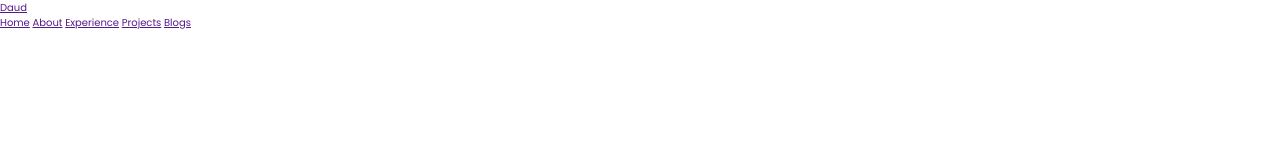
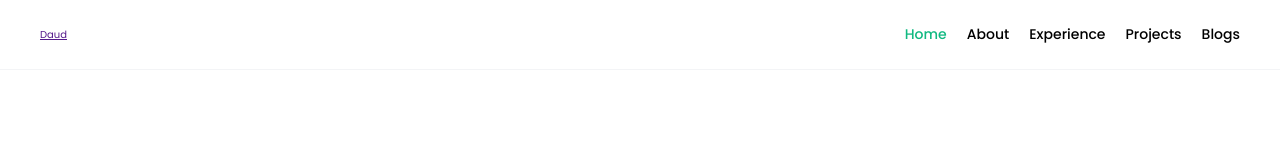
Before and after one commit to Daud94/sass-portfolio, a website: page index.html in a window 1280 px wide. Drawn offline with Linux system fonts and the light colour scheme.

Commit message:
style links

```diff
--- a/app.scss
+++ b/app.scss
@@ -1,3 +1,6 @@
 // import base modules
 @use "scss/base/reset";
 @use "scss/base/typography";
+@use "scss/components/nav";
+
+// import components
--- a/index.html
+++ b/index.html
@@ -20,11 +20,19 @@
             </div>
             <ul class="nav__wrapper__ul">
                 <li class="nav__wrapper__ul__li">
-                    <a href="" class="nav__wrapper__ul__li">Home</a>
-                    <a href="" class="nav__wrapper__ul__li">About</a>
-                    <a href="" class="nav__wrapper__ul__li">Experience</a>
-                    <a href="" class="nav__wrapper__ul__li">Projects</a>
-                    <a href="" class="nav__wrapper__ul__li">Blogs</a>
+                    <a href="" class="nav__wrapper__ul__li__a">Home</a>
+                </li>
+                <li class="nav__wrapper__ul__li">
+                    <a href="" class="nav__wrapper__ul__li__a">About</a>
+                </li>
+                <li class="nav__wrapper__ul__li">
+                    <a href="" class="nav__wrapper__ul__li__a">Experience</a>
+                </li>
+                <li class="nav__wrapper__ul__li">
+                    <a href="" class="nav__wrapper__ul__li__a">Projects</a>
+                </li>
+                <li class="nav__wrapper__ul__li">
+                    <a href="" class="nav__wrapper__ul__li__a">Blogs</a>
                 </li>
             </ul>
         </div>
--- /dev/null
+++ b/scss/components/_nav.scss
@@ -0,0 +1,48 @@
+@use "../abstracts/colors" as *;
+
+.nav {
+  width: 100%;
+  height: 7rem;
+  background-color: $white;
+  position: fixed;
+  top: 0;
+  left: 0;
+  border-bottom: .1rem solid $gray-100;
+  display: flex;
+  justify-content: center;
+
+  &__wrapper {
+    width: 100%;
+    max-width: 120rem;
+    display: flex;
+    align-items: center;
+    justify-content: space-between;
+
+    &__ul {
+      list-style: none;
+      display: flex;
+
+      &__li {
+        margin-right: 2rem;
+
+        &__a {
+          font-size: 1.4rem;
+          font-weight: 500;
+          color: $black;
+          text-decoration: none;
+          text-transform: capitalize;
+        }
+
+        &:last-child {
+          margin-right: 0;
+        }
+
+        &:first-child &__a {
+          color: $green-500;
+        }
+      }
+
+    }
+
+  }
+}
```
Also changed, not shown: app.css.
